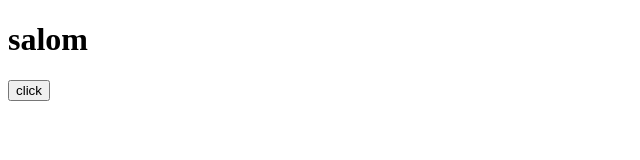
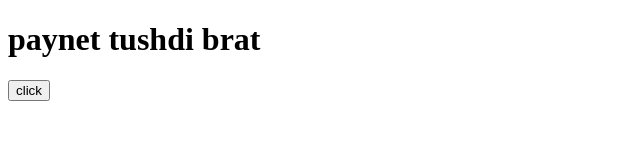
Before and after one commit to oybek707a/githupga-kirdim, a plain HTML site: page index.html in a window 1280 px wide. Shown: the whole page, without its empty margins (0-640 px from the left). Drawn offline with Linux system fonts and the light colour scheme.

Commit message:
Update index.html

```diff
--- a/index.html
+++ b/index.html
@@ -6,7 +6,7 @@
     <title>Document</title>
 </head>
 <body>
-<h1>salom</h1>
+<h1> paynet tushdi brat</h1>
     <button>click</button>
 </body>
 </html>
```
